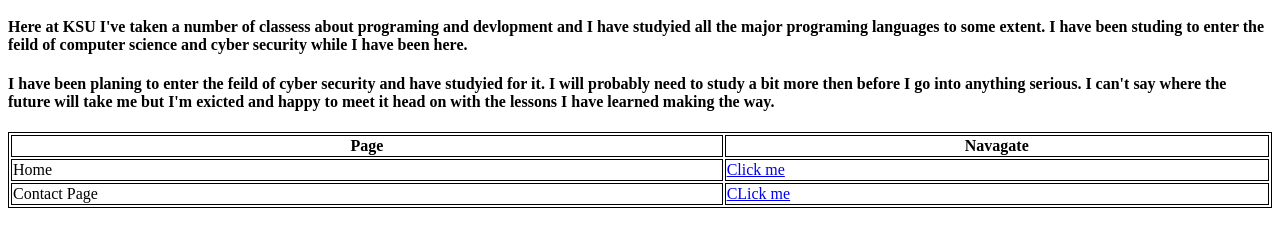
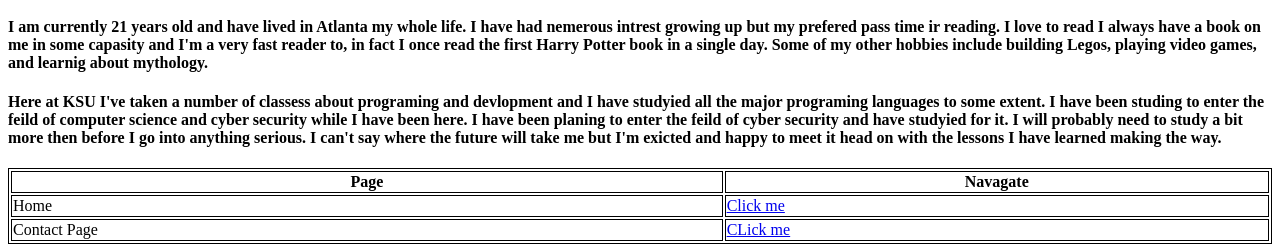
Before and after one commit to Stephen-Newton/Individual-web-project, a plain HTML site: page Page-2.html in a window 1280 px wide. Shown: the part 573-825 px from the top of the page. Before the commit the page ends 800 px from the top, so only its background shows below. Drawn offline with Linux system fonts and the light colour scheme.

Commit message:
Update Page-2.html

```diff
--- a/Page-2.html
+++ b/Page-2.html
@@ -15,12 +15,17 @@
                 so I could do better latter on.
             </h4>
             <img src ="c:\Users\srnew\OneDrive\Desktop\Pics\honors 5.jpg" alt="image" width="500" height="300">
+            <h4>
+                I am currently 21 years old and have lived in Atlanta my whole life. I have had
+                nemerous intrest growing up but my prefered pass time ir reading. I love to read
+                I always have a book on me in some capasity and I'm a very fast reader to, in fact
+                I once read the first Harry Potter book in a single day. Some of my other hobbies
+                include building Legos, playing video games, and learnig about mythology.
+            </h4>
             <h4>Here at KSU I've taken a number of classess about programing and devlopment
                 and I have studyied all the major programing languages to some extent. I
                 have been studing to enter the feild of computer science and cyber security
-                while I have been here.
-            </h4>
-            <h4>I have been planing to enter the feild of cyber security and have studyied
+                while I have been here. I have been planing to enter the feild of cyber security and have studyied
                 for it. I will probably need to study a bit more then before I go into anything
                 serious. I can't say where the future will take me but I'm exicted and happy to
                 meet it head on with the lessons I have learned making the way.
```
